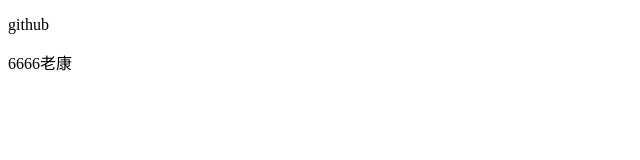
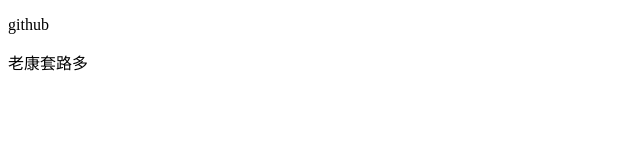
Before and after one commit to dawuchuan/wuchuan, a plain HTML site: page index.html in a window 1280 px wide. Shown: the full height of the page, 0-640 px from the left. Drawn offline with Linux system fonts and the light colour scheme.

Commit message:
老康贼阴险

```diff
--- a/index.html
+++ b/index.html
@@ -6,7 +6,7 @@
 </head>
 <body>
 	<p>github</p>
-	<div>6666老康</div>
+	<div>老康套路多</div>
 
 	<script type="text/javascript" src="./index.js"></script>
 </body>
```
